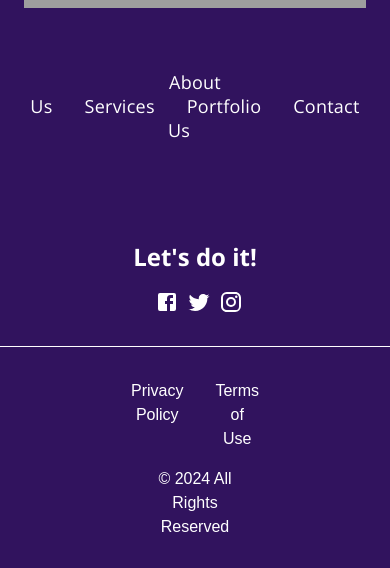
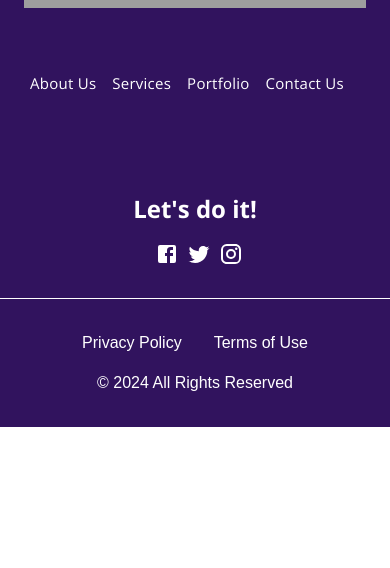
Before and after one commit to Achwak28/hiqsense.caV2, a React (Create React App) app: page / in a window 390 px wide. Shown: the part 10657-11225 px from the top of the page. After the commit the page ends 11084 px from the top, so only its background shows below. Built offline with nearby package versions, Linux system fonts and the light colour scheme; grey boxes are pictures that could not be loaded.

Commit message:
Mkae Some Updates

```diff
--- a/src/components/UpdatedFooter/UpdatedFooter.css
+++ b/src/components/UpdatedFooter/UpdatedFooter.css
@@ -138,7 +138,6 @@
 }
 
 @media screen and (min-width: 769px) and (max-width: 1200px) {
-
   .footer-container .footer-box {
     height: fit-content;
     padding: 2rem 1.5rem;
@@ -201,3 +200,19 @@
     margin-top: 1rem;
   }
 }
+@media only screen and (max-width: 525px) {
+    .footer-container .footer-lower-content .footer-lower-content
+     {
+    width: 100%;
+  }
+  .footer-container .footer-lower-content .privacy-text{
+
+    white-space: nowrap;
+  }
+  .footer-navigation-link {
+
+    font-size: 15px;
+
+    padding-right: 1rem;
+  }
+}
--- a/src/components/UpdatedFooter/UpdatedFooter.jsx
+++ b/src/components/UpdatedFooter/UpdatedFooter.jsx
@@ -106,11 +106,11 @@ const UpdatedFooter = () => {
       </div>
       <div className="footer-division-line"></div>
       <div className="footer-lower-content">
-        <div style={{ display: "flex" }}>
+        <div className="privacy-text" style={{ display: "flex" }}>
           <p style={{marginRight:"2rem"}}>Privacy Policy</p>
           <p>Terms of Use</p>
         </div>
-        <div className='right-text font-thin' style={{ color: "white" }}>© 2024 All Rights Reserved</div>
+        <div className='right-text font-thin' style={{ color: "white", fontWeight:"100", whiteSpace: "nowrap" }}>© 2024 All Rights Reserved</div>
       </div>
     </div>
   );
--- a/src/components/pages/PricingPage/ContactUs/ContactUs.jsx
+++ b/src/components/pages/PricingPage/ContactUs/ContactUs.jsx
@@ -30,7 +30,7 @@ const ContactUs = () => {
             <input type="text" id="email" placeholder="Email *" />
           </div>
           <div className="inputs">
-            <input type="text" id="user-name" placeholder="Phone Number *" />
+            <input type="text" id="phone" placeholder="Phone Number *" />
           </div>
 
           <div className="inputs">
```
